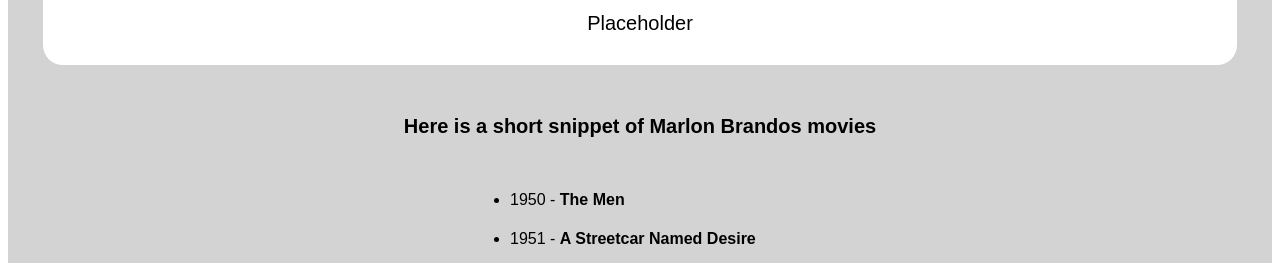
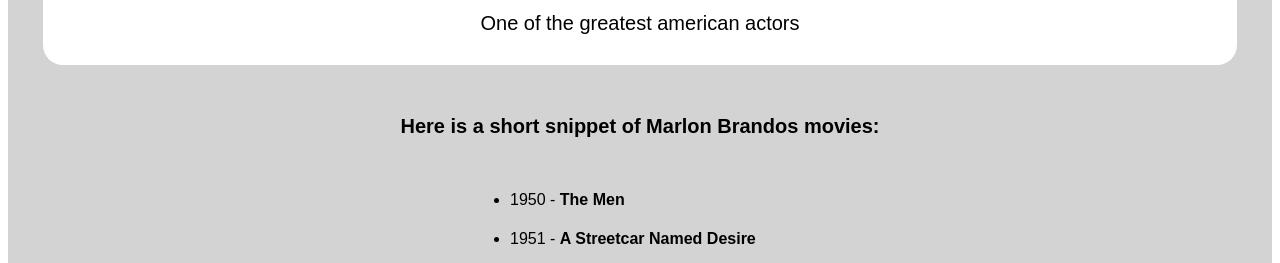
Before and after one commit to Simon-Hansen/marlon-brando.github.io, a plain HTML site: page index.html in a window 1280 px wide. Shown: the part 528-791 px from the top of the page. Drawn offline with Linux system fonts and the light colour scheme.

Commit message:
Update index.html

```diff
--- a/index.html
+++ b/index.html
@@ -77,10 +77,10 @@
     <p>1924-2004</p>
     <figure id="img-div">
       <img id="image" src="https://www.careofcarl.se/dokument/bibliotek/Image/CARL_Magazine/Stiltips/2018/20180331-MarlonBrando/MarlonBrando-2.jpg" alt="Marlon Brando smiling in a comfy chair">
-      <figcaption id="img-caption">Placeholder</figcaption>
+      <figcaption id="img-caption">One of the greatest american actors</figcaption>
     </figure>
     <section id="tribute-info">
-      <h3 id="header">Here is a short snippet of Marlon Brandos movies</h3>
+      <h3 id="header">Here is a short snippet of Marlon Brandos movies:</h3>
       <ul>
         <li>1950 - <strong>The Men</strong></li>
         <li>1951 - <strong>A Streetcar Named Desire</strong></li>
```
